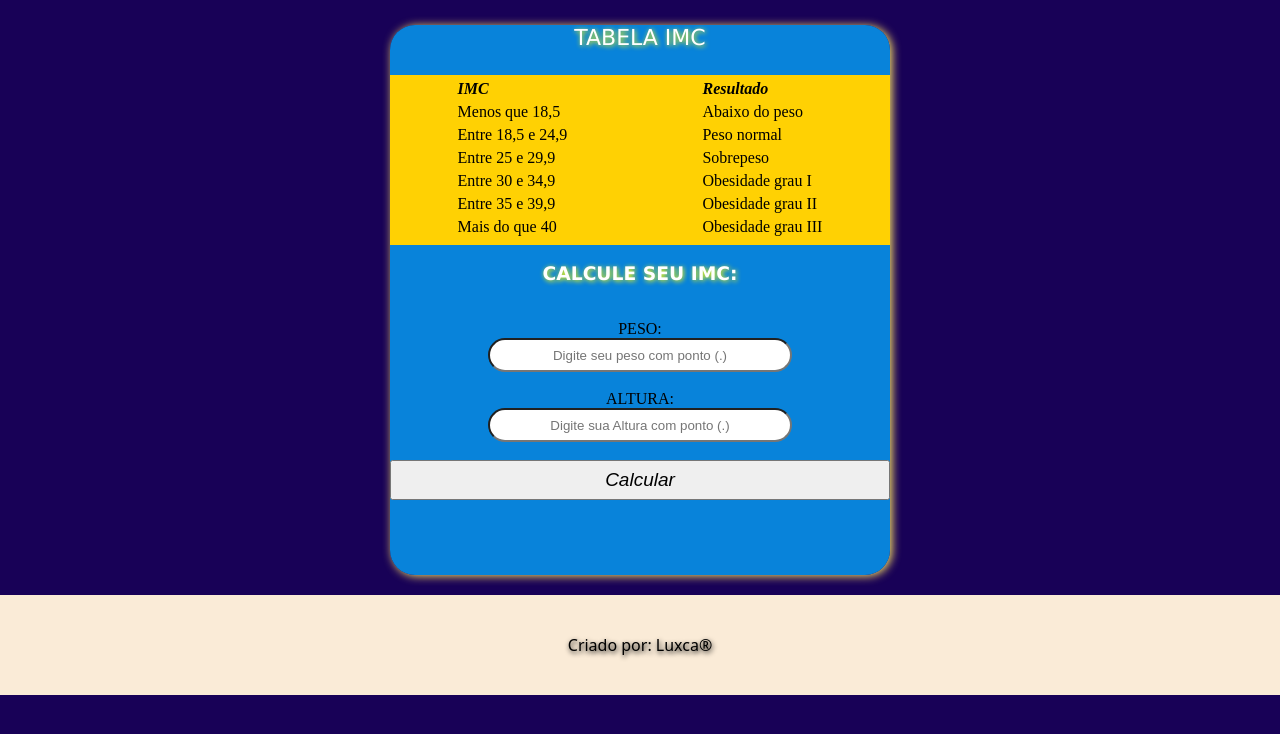
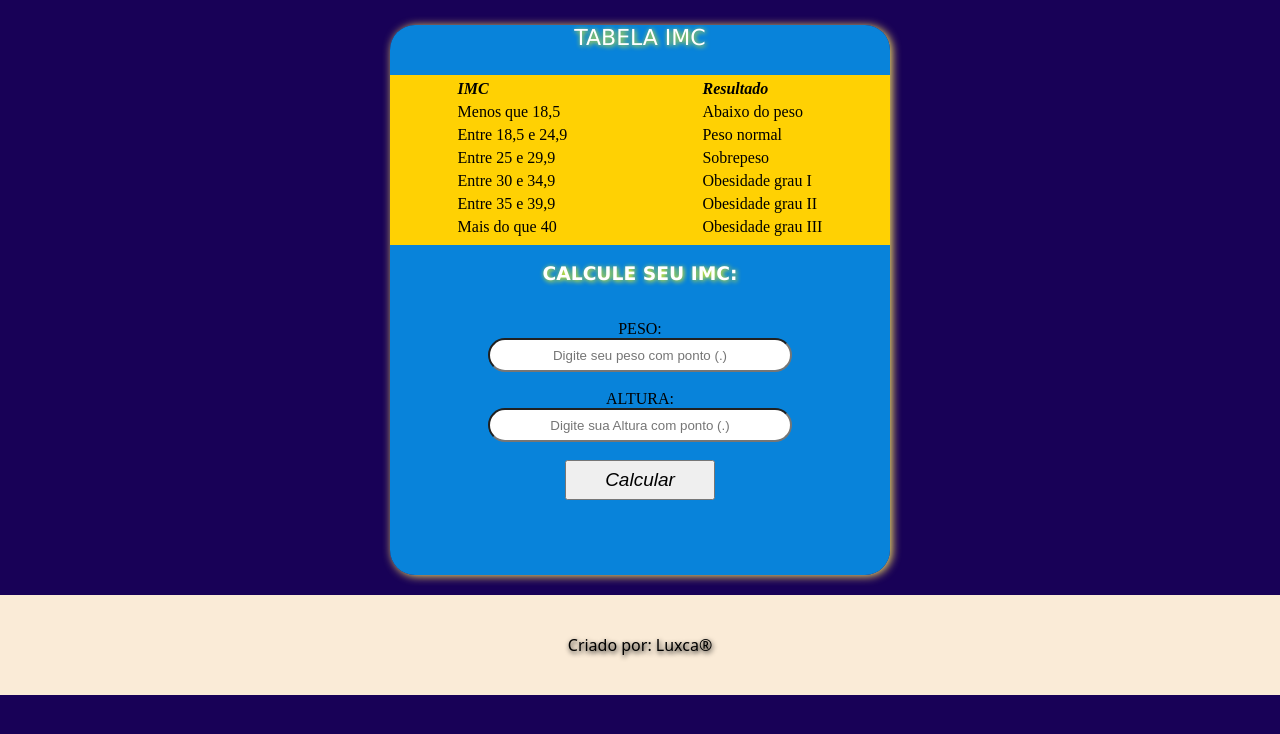
Before and after one commit to Luxca23/Calculo-de-IMC, a plain HTML site: page index2.html in a window 1280 px wide. Drawn offline with Linux system fonts and the light colour scheme.

Commit message:
modifiquei o css

```diff
--- a/style.css
+++ b/style.css
@@ -23,6 +23,7 @@ form {
     border-radius:25px;
     display: flex;
     flex-direction: column;
+    align-items: center;
 }
 
 #titulo{
@@ -76,6 +77,8 @@ input[type='text']{
 }
 
 button{
+    text-align: center;
+    width:150px;
     height:40px;
     outline: none;
     font-size: 19px;
```
